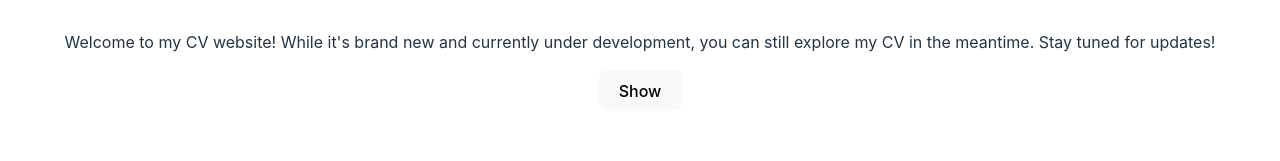
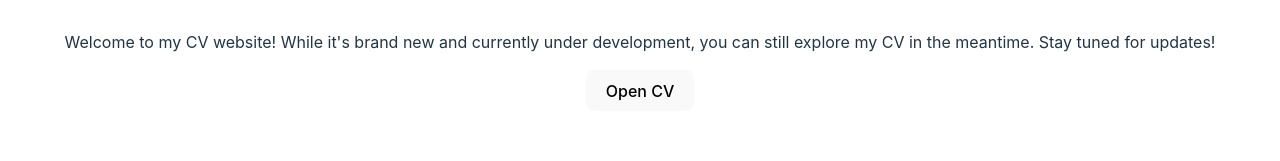
Before and after one commit to HenriJohansson/cv-website, a React (Vite) app: page / in a window 1280 px wide. Shown: the part 135-296 px from the top of the page. Built offline with nearby package versions, Linux system fonts and the light colour scheme.

Commit message:
More descriptive button

```diff
--- a/src/components/Links/CvLink.tsx
+++ b/src/components/Links/CvLink.tsx
@@ -7,7 +7,7 @@ function CvLink(){
 
     return (
         <button onClick={() => toggleShow(!show)} className={show ? 'wrapper' : 'btn'}>
-          {show ? "Hide" : "Show"}
+          {show ? "Close CV" : "Open CV"}
           {show && <PaperCv />}
         </button>
         )
```
